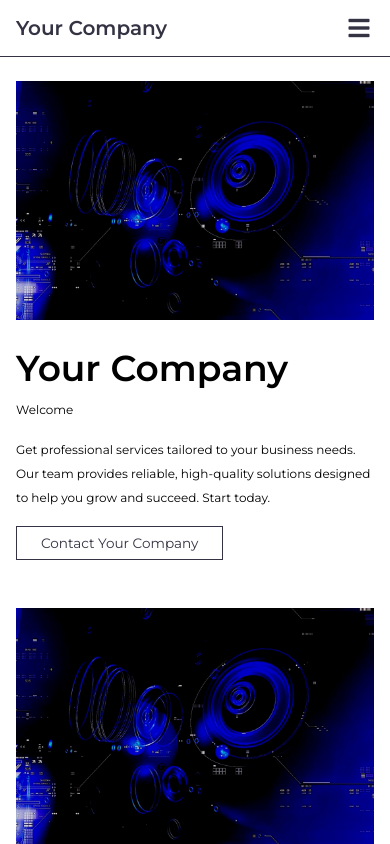
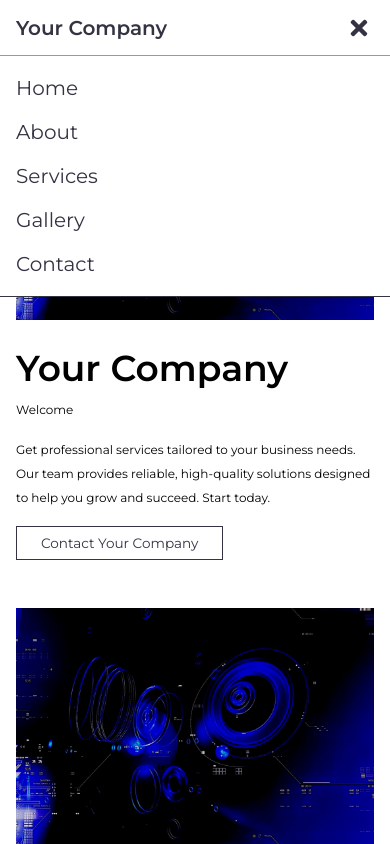
Before and after one commit to ByramDigitalMedia/ONE_PAGE_TEMPLATE, a plain HTML site: page index.html in a window 390 px wide. Both pictures are taken after a click on the element 359 px from the left and 28 px from the top of the page. Shown: the top 844 px of the page. Drawn offline with Linux system fonts and the light colour scheme; some packages are replaced by stand-ins of ours; a script that the page names is missing.

Commit message:
Update index.html - added js for mobile menu

```diff
--- a/index.html
+++ b/index.html
@@ -185,6 +185,17 @@
 
   <script src="https://cdnjs.cloudflare.com/ajax/libs/lightgallery-js/1.4.0/js/lightgallery.min.js"></script>
 
+  <script>
+    let menu = document.querySelector(".navbar .links")
+    let menuBtn = document.querySelector("#menu-btn")
+
+    menuBtn.addEventListener("click", () => {
+      menu.classList.toggle("active")
+      menuBtn.classList.toggle("fa-times") // swaps bars ↔ X icon
+    })
+
+  </script>
+
   <!-- custom js file link  -->
   <script src="js/script.js"></script>
 
```
